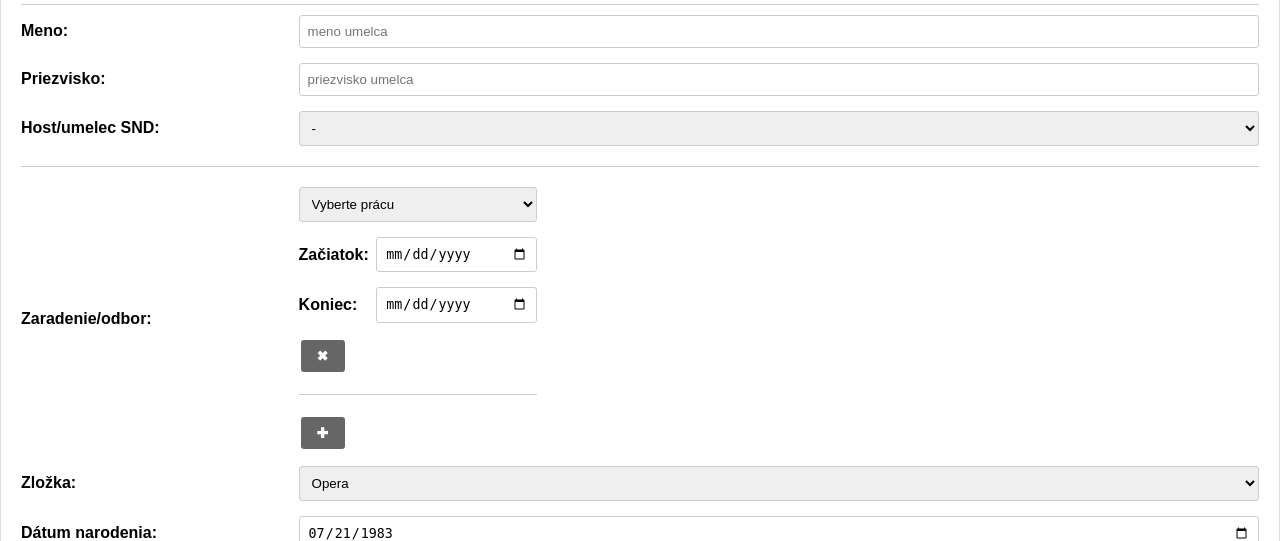
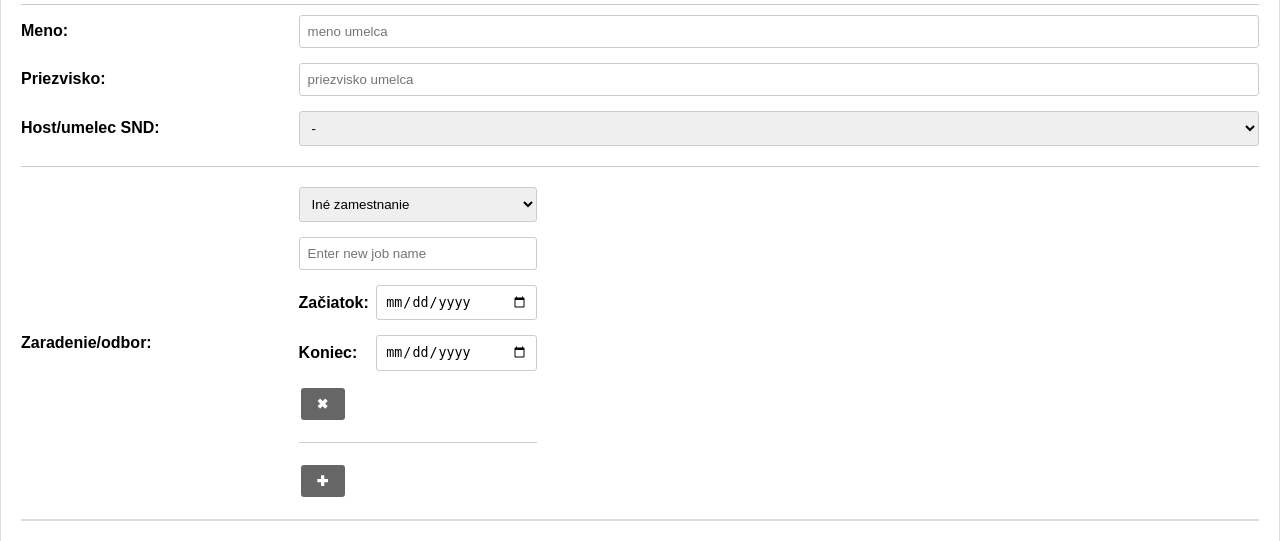
Before and after one commit to TIS2024-FMFI/theater-archive, a Django app: page /employees/add_employee/ in a window 1280 px wide. Shown: the part 205-746 px from the top of the page. Run offline with Django 5.2, Linux system fonts and the light colour scheme; data that the repository does not hold is empty.

Commit message:
changes in listing entities and employees form

```diff
--- a/django_vyvojove_prostredie/archive_app/forms.py
+++ b/django_vyvojove_prostredie/archive_app/forms.py
@@ -37,7 +37,7 @@ class EmployeeForm(forms.ModelForm):
 
 class EmployeeJobForm(forms.ModelForm):
     job = forms.ModelChoiceField(
-        queryset=Job.objects.all(),
+        queryset=Job.objects.filter(play_character=False),
         required=False,  # Allow empty so users can enter a new job
         widget=forms.Select(attrs={'class': 'form-control'}),
         label="Select Existing Job"
--- a/django_vyvojove_prostredie/archive_app/templates/archive_app/concerts.html
+++ b/django_vyvojove_prostredie/archive_app/templates/archive_app/concerts.html
@@ -22,6 +22,8 @@
                     <option value="desc" {% if selected_sort_order == "desc" %}selected{% endif %}>Od z po a</option>
                 </select>
             </div>
+
+            {% if user.is_authenticated %}
             <div class="filter">
                 <label for="zverejnene">Zverejnené</label>
                 <select id="zverejnene" class="dropdown" name="publicity">
@@ -30,6 +32,8 @@
                     <option value="false" {% if selected_publicity == "false" %}selected{% endif %}>Nezverejnené</option>
                 </select>
             </div>
+            {% endif %}
+
             <div class="filter">
                 <label for="concert_type">Výber udalosti</label>
                 <select id="concert_type" class="dropdown" name="concert_type">
--- a/django_vyvojove_prostredie/archive_app/templates/archive_app/employees.html
+++ b/django_vyvojove_prostredie/archive_app/templates/archive_app/employees.html
@@ -49,6 +49,8 @@
                     {% endfor %}
                 </select>
             </div>
+
+            {% if user.is_authenticated %}
             <div class="filter">
                 <label for="zverejnene">Zverejnené</label>
                 <select id="zverejnene" class="dropdown" name="publicity">
@@ -57,6 +59,7 @@
                     <option value="false" {% if selected_publicity == "false" %}selected{% endif %}>Nezverejnené</option>
                 </select>
             </div>
+            {% endif %}
             <div class="filter search">
                 <label for="key-term">Kľúčový pojem</label>
                 <input id="key-term" type="text" class="search-input" placeholder="Sem napíš pojem">
--- a/django_vyvojove_prostredie/archive_app/templates/archive_app/ensembles.html
+++ b/django_vyvojove_prostredie/archive_app/templates/archive_app/ensembles.html
@@ -22,6 +22,8 @@
                     <option value="desc" {% if selected_sort_order == "desc" %}selected{% endif %}>Od z po a</option>
                 </select>
             </div>
+
+            {% if user.is_authenticated %}
             <div class="filter">
                 <label for="zverejnene">Zverejnené</label>
                 <select id="zverejnene" class="dropdown" name="publicity">
@@ -30,6 +32,7 @@
                     <option value="false" {% if selected_publicity == "false" %}selected{% endif %}>Nezverejnené</option>
                 </select>
             </div>
+            {% endif %}
             <div class="filter search">
                 <label for="key-term">Kľúčový pojem</label>
                 <input id="key-term" type="text" class="search-input" name="key_term" placeholder="Sem napíš pojem" value="{{ request.GET.key_term }}">
--- a/django_vyvojove_prostredie/archive_app/templates/archive_app/form_employee.html
+++ b/django_vyvojove_prostredie/archive_app/templates/archive_app/form_employee.html
@@ -22,8 +22,11 @@
             <!-- Host / umelec SND -->
             <div class="form-group">
                 <label for="snd-artist">Host/umelec SND:</label>
-                <select id="snd-artist">
+                <select id="snd-artist" name="employee_type" >
                     <option value="-">-</option>
+                    {% for etype in employee_form.employee_type.field.queryset %}
+                        <option value="{{ etype.id }}">{{ etype.name }}</option>
+                    {% endfor %}
                 </select>
             </div>
 
@@ -55,7 +58,7 @@
                     <div class="form-row" id="job_entry">
                         <div class="form-group">
                             <select id="category" name="{{ form.job.name }}">
-                                <option value="">Vyberte prácu</option>
+                                <option value="">Iné zamestnanie</option>
                                 {% for job in form.fields.job.queryset %}
                                     <option value="{{ job.id }}" {% if form.job.value == job.id %}selected{% endif %}>
                                         {{ job.name }}
@@ -63,6 +66,12 @@
                                 {% endfor %}
                             </select>
                         </div>
+
+                        <div class="new-job-field form-group">
+{#                            <label for="new-job">Or Enter a New Job</label>#}
+                            <input type="text" class="form-control new-job-input" placeholder="Enter new job name">
+                        </div>
+
                         <div class="form-group">
                             <label for="start-date">Začiatok:</label>
                             <input type="date" name="{{ form.date_start.name }}" value="{{ form.date_start.value|default:'' }}">
@@ -88,13 +97,15 @@
             </div>
 
 
-
+            <hr>
             <!-- Zložka, Dátumy Narodenia a Úmrtia -->
             <div class="form-row">
                 <div class="form-group">
                     <label for="folder">Zložka:</label>
                     <select id="folder">
-                        <option value="opera">Opera</option>
+                        {% for g in employee_form.genre_type.field.queryset %}
+                            <option value="{{ g.id }}">{{ g.name }}</option>
+                        {% endfor %}
                     </select>
                 </div>
                 <div class="form-group">
@@ -166,6 +177,17 @@
 </section>
 
     <script>
+         function toggleNewJobField() {
+            var selectField = document.getElementById("category");
+            var newJobField = document.querySelector(".new-job-field");
+
+            if (selectField.value === "") {
+                newJobField.style.display = "block";  // Show input if "Vyberte prácu" is selected
+            } else {
+                newJobField.style.display = "none";  // Hide otherwise
+            }
+        }
+
         document.querySelectorAll('.file-input').forEach((input) => {
             input.addEventListener('change', function () {
                 let file = this.files[0];
@@ -189,7 +211,10 @@
             });
         });
 
+         document.getElementById("category").addEventListener("change", toggleNewJobField);
+
         document.addEventListener("DOMContentLoaded", function () {
+            {#toggleNewJobField();#}
             let jobContainer = document.getElementById("jobContainer");
             let addButton = document.getElementById("add-job");
             let totalForms = document.querySelector("#id_employeejob_set-TOTAL_FORMS");
@@ -216,6 +241,27 @@
                     // Update form field names for Django formset
                     newEntry.innerHTML = newEntry.innerHTML.replace(/-\d+-/g, `-${formCount}-`);
 
+                    // Fix: Ensure the new select field correctly toggles the input field
+                    let selectField = newEntry.querySelector("select");
+                    let newJobField = newEntry.querySelector(".new-job-field");
+
+                    console.log("Cloned Select Field:", selectField); // Debugging line
+                    console.log("Cloned New Job Field:", newJobField); // Debugging line
+
+                    if (selectField && newJobField) {
+                        selectField.addEventListener("change", function () {
+                            if (this.value === "" || this.value === "-") {
+                                console.log("show");
+                                newJobField.style.display = "block";
+                            } else {
+                                newJobField.style.display = "none";
+                            }
+                        });
+
+                        // Ensure it is hidden initially
+                        newJobField.style.display = "none";
+                    }
+
                     // Clear input values
                     newEntry.querySelectorAll("input, select").forEach(input => {
                         if (input.type === "date") {
@@ -226,7 +272,6 @@
                     });
 
                     let removeButton = newEntry.querySelector(".remove-job, #remove-job");
-                    console.log(newEntry);
                     if (removeButton) {
                         removeButton.addEventListener("click", function () {
                            this.parentElement.parentElement.remove(); // Remove the entire job entry
--- a/django_vyvojove_prostredie/archive_app/templates/archive_app/plays.html
+++ b/django_vyvojove_prostredie/archive_app/templates/archive_app/plays.html
@@ -49,6 +49,8 @@
                     {% endfor %}
                 </select>
             </div>
+
+            {% if user.is_authenticated %}
             <div class="filter">
                 <label for="zverejnene">Zverejnené</label>
                 <select id="zverejnene" class="dropdown" name="publicity">
@@ -57,6 +59,8 @@
                     <option value="false" {% if selected_publicity == "false" %}selected{% endif %}>Nezverejnené</option>
                 </select>
             </div>
+            {% endif %}
+
             <div class="filter search">
                 <label for="key-term">Kľúčový pojem</label>
                 <input id="key-term" type="text" class="search-input" name="key_term" placeholder="Sem napíš pojem">
--- a/django_vyvojove_prostredie/archive_app/views.py
+++ b/django_vyvojove_prostredie/archive_app/views.py
@@ -44,7 +44,9 @@ def list_plays(request):
         month, year = season.split('-')
         plays = plays.filter(repeat__date__month=month, repeat__date__year=year)
 
-    if publicity == "true":
+    if not request.user.is_authenticated:
+        plays = plays.filter(publicity=True)  # only public employees if not logged in
+    elif publicity == "true":
         plays = plays.filter(publicity=True)
     elif publicity == "false":
         plays = plays.filter(publicity=False)
@@ -77,7 +79,10 @@ def list_concerts_and_events(request):
 
     concerts = Concert.objects.all()
 
-    if publicity == "true":
+
+    if not request.user.is_authenticated:
+        concerts = concerts.filter(publicity=True)  # only public employees if not logged in
+    elif publicity == "true":
         concerts = concerts.filter(publicity=True)
     elif publicity == "false":
         concerts = concerts.filter(publicity=False)
@@ -108,7 +113,9 @@ def list_ensembles(request):
 
     ensembles = Ensemble.objects.all()
 
-    if publicity == "true":
+    if not request.user.is_authenticated:
+        ensembles = ensembles.filter(publicity=True)  # only public employees if not logged in
+    elif publicity == "true":
         ensembles = ensembles.filter(publicity=True)
     elif publicity == "false":
         ensembles = ensembles.filter(publicity=False)
@@ -136,7 +143,10 @@ def list_employees(request):
 
     employees = Employee.objects.all()
 
-    if publicity == "true":
+    if not request.user.is_authenticated:
+        employees = employees.filter(publicity=True)  # only public employees if not logged in
+
+    elif publicity == "true":
         employees = employees.filter(publicity=True)
     elif publicity == "false":
         employees = employees.filter(publicity=False)
@@ -148,7 +158,7 @@ def list_employees(request):
         employees = employees.filter(last_name=last_name)
 
     if role and role != "-":
-        employees = employees.filter(repeatperformer__role=role)
+        employees = employees.filter(employeejob__job__name=role)
 
     if sort_order == "asc":
         employees = employees.order_by('last_name')
@@ -157,7 +167,7 @@ def list_employees(request):
 
     first_names = Employee.objects.values_list('first_name', flat=True).distinct()
     last_names = Employee.objects.values_list('last_name', flat=True).distinct()
-    roles = RepeatPerformer.objects.values_list('role', flat=True).distinct()
+    roles = EmployeeJob.objects.filter(job__play_character=False).values_list('job__name', flat=True).distinct()
 
     return render(request, 'archive_app/employees.html', {
         'employees': employees,
@@ -176,7 +186,6 @@ def form_plays(request):
     genres = GenreType.objects.all()
     ensembles = Ensemble.objects.all()
     if request.method == 'POST':
-        print("AAAAAAAAA:", request.POST)
         form = PlayForm(request.POST)
         if form.is_valid():
             form.save()
```
Also changed, not shown: django_vyvojove_prostredie/archive_app/migrations/0001_initial.py, django_vyvojove_prostredie/archive_app/migrations/0002_remove_playperformer_employee.py (deleted), django_vyvojove_prostredie/archive_app/migrations/0003_playperformer_employee.py (deleted), django_vyvojove_prostredie/archive_app/migrations/0004_job_play_character.py (deleted), django_vyvojove_prostredie/archive_app/migrations/0005_employee_publicity.py (deleted), django_vyvojove_prostredie/archive_app/migrations/0006_employee_date_of_death_employee_genre_type_and_more.py (deleted), django_vyvojove_prostredie/archive_app/migrations/0007_remove_concertperformer_employee_and_more.py (deleted), django_vyvojove_prostredie/archive_app/migrations/0008_ensemble_publicity.py (deleted), django_vyvojove_prostredie/archive_app/migrations/0009_concert_publicity.py (deleted), django_vyvojove_prostredie/archive_app/migrations/0010_remove_concertperformer_employee_job_and_more.py (deleted).
